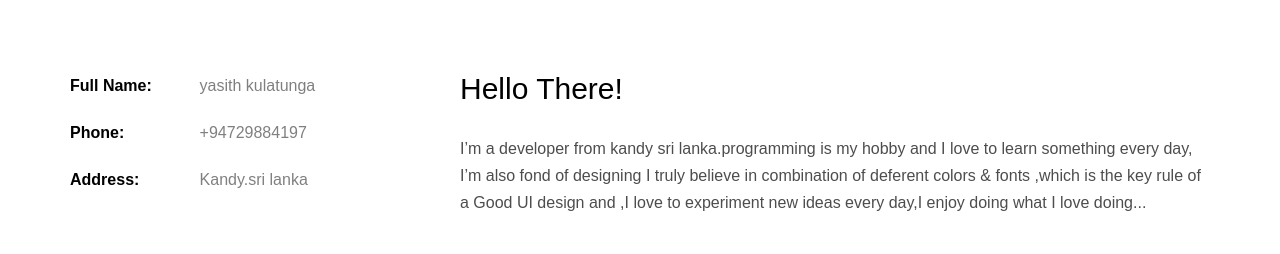
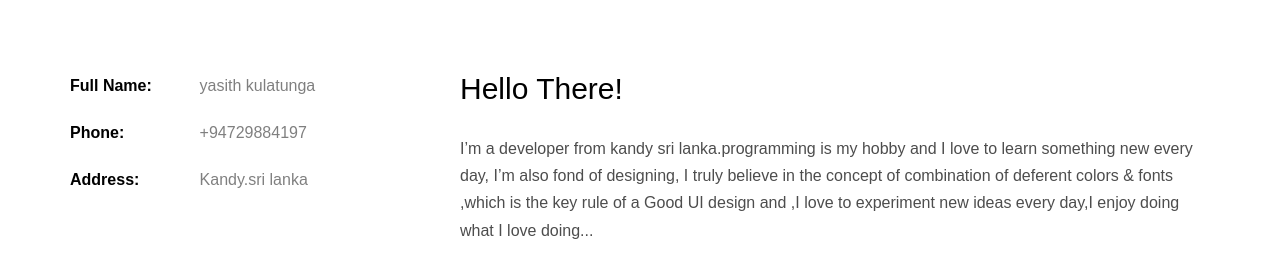
Before and after one commit to Yasithkulatunga/yasithkulatunga.github.io, a plain HTML site: page index.html in a window 1280 px wide. Shown: the part 1000-1254 px from the top of the page. Drawn offline with nearby package versions, Linux system fonts and the light colour scheme; files whose address does not match are found by name.

Commit message:
Update index.html

```diff
--- a/index.html
+++ b/index.html
@@ -101,7 +101,7 @@ position:   relative;
 				<div class="col-md-8">
 					<h2>Hello There!</h2>
 					<p></p>
-					<p>I’m a developer from kandy sri lanka.programming is my hobby and I love to learn something  every day, I’m also fond of designing I truly believe in combination of deferent colors & fonts ,which is the key rule of a Good UI design and ,I  love to experiment new ideas every day,I enjoy doing what I love doing...</p>
+					<p>I’m a developer from kandy sri lanka.programming is my hobby and I love to learn something new every day, I’m also fond of designing, I truly believe in the concept of combination of deferent colors & fonts ,which is the key rule of a Good UI design and ,I  love to experiment new ideas every day,I enjoy doing what I love doing...</p>
 					<p>
 						<ul class="fh5co-social-icons">
 							<li><a href="#"><i class="icon-twitter2"></i></a></li>
```
